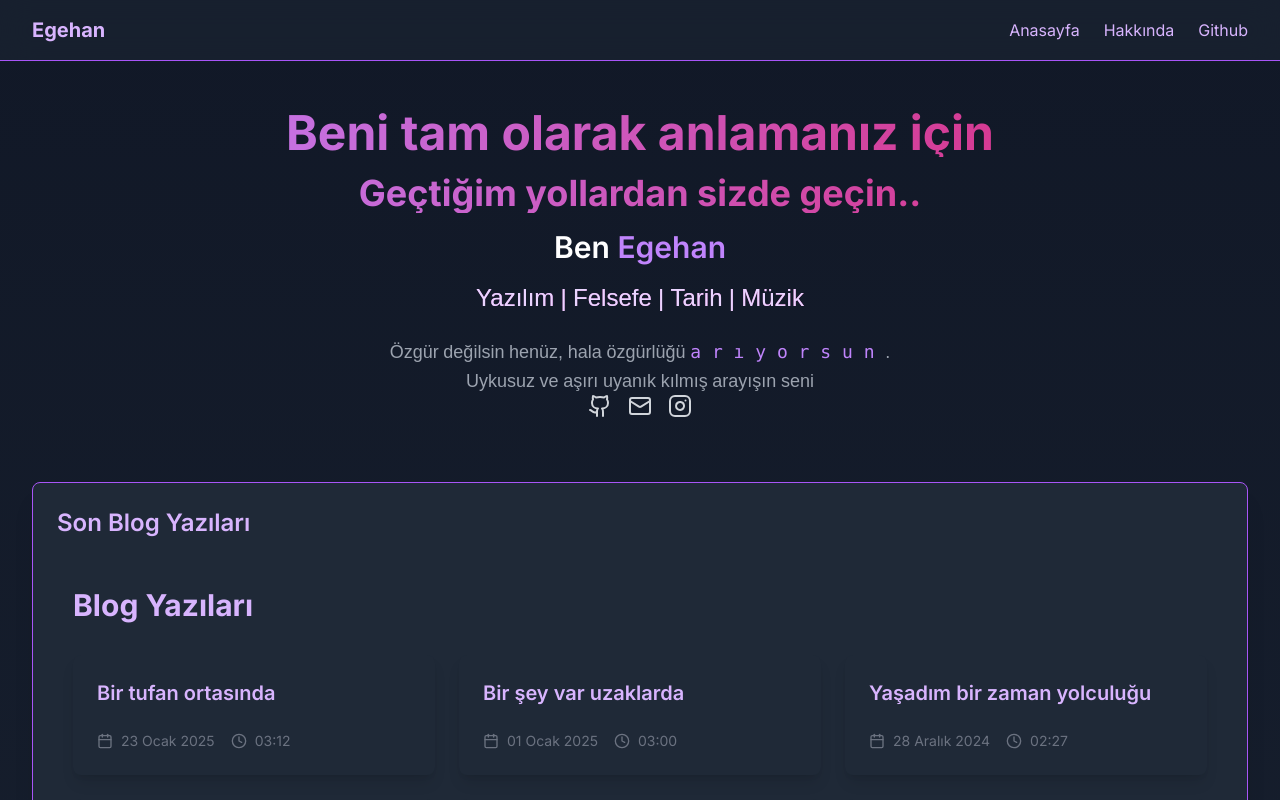
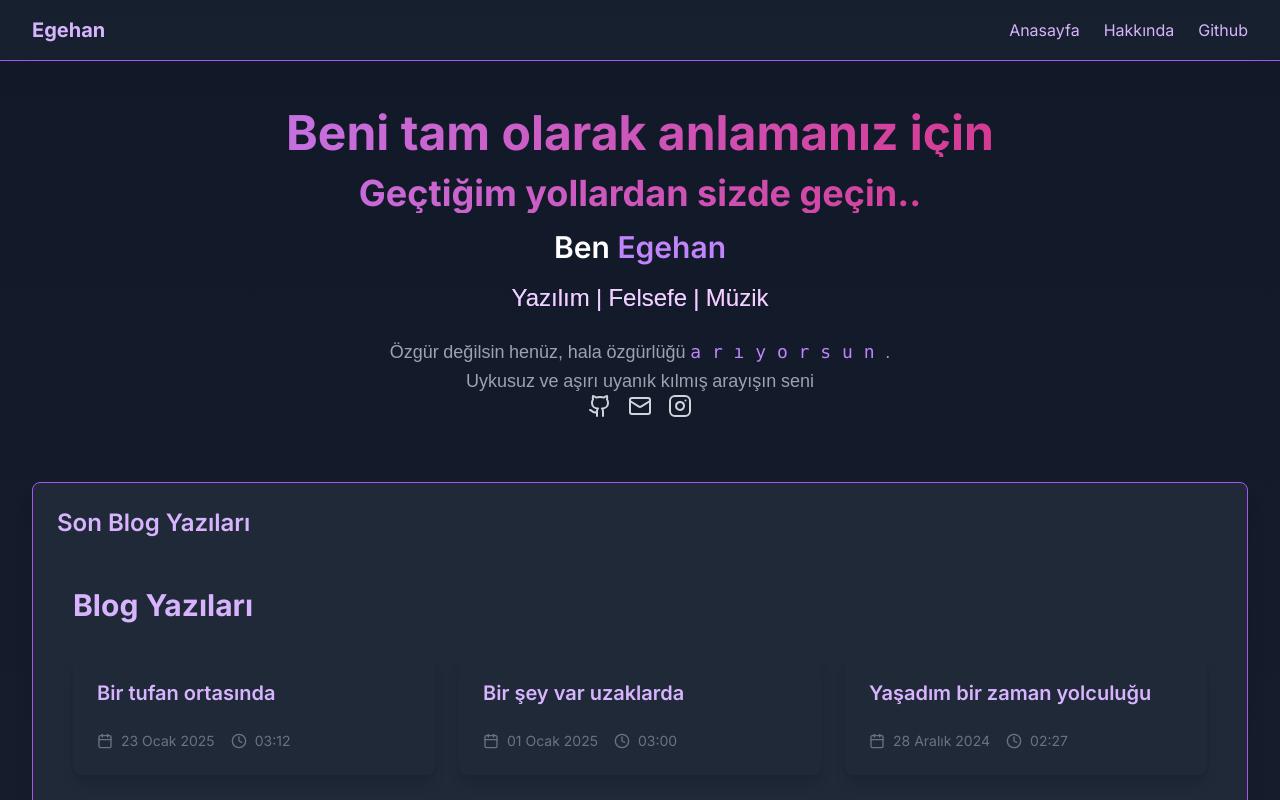
Before and after one commit to VastSea0/uzaylinin-notlari, a Next.js app: page / in a window 1280 px wide. Shown: the top 800 px of the page. Built offline with nearby package versions, Linux system fonts and the light colour scheme.

Commit message:
Update page.js

```diff
--- a/src/app/page.js
+++ b/src/app/page.js
@@ -31,7 +31,7 @@
           <h3 className="text-3xl font-semibold mb-4">
             Ben <span className="text-purple-400">Egehan</span>
           </h3>
-          <p className="text-2xl text-purple-200 mb-6 bg-clip-text bg-gradient-to-r from-purple-400 to-pink-600 "> Yazılım | Felsefe | Tarih | Müzik</p>
+          <p className="text-2xl text-purple-200 mb-6 bg-clip-text bg-gradient-to-r from-purple-400 to-pink-600 "> Yazılım | Felsefe | Müzik</p>
 
 
           <p className="text-lg text-gray-400">Özgür değilsin henüz, hala özgürlüğü <code className="text-purple-400" > a r ı y o r s u n </code>. </p>
```
